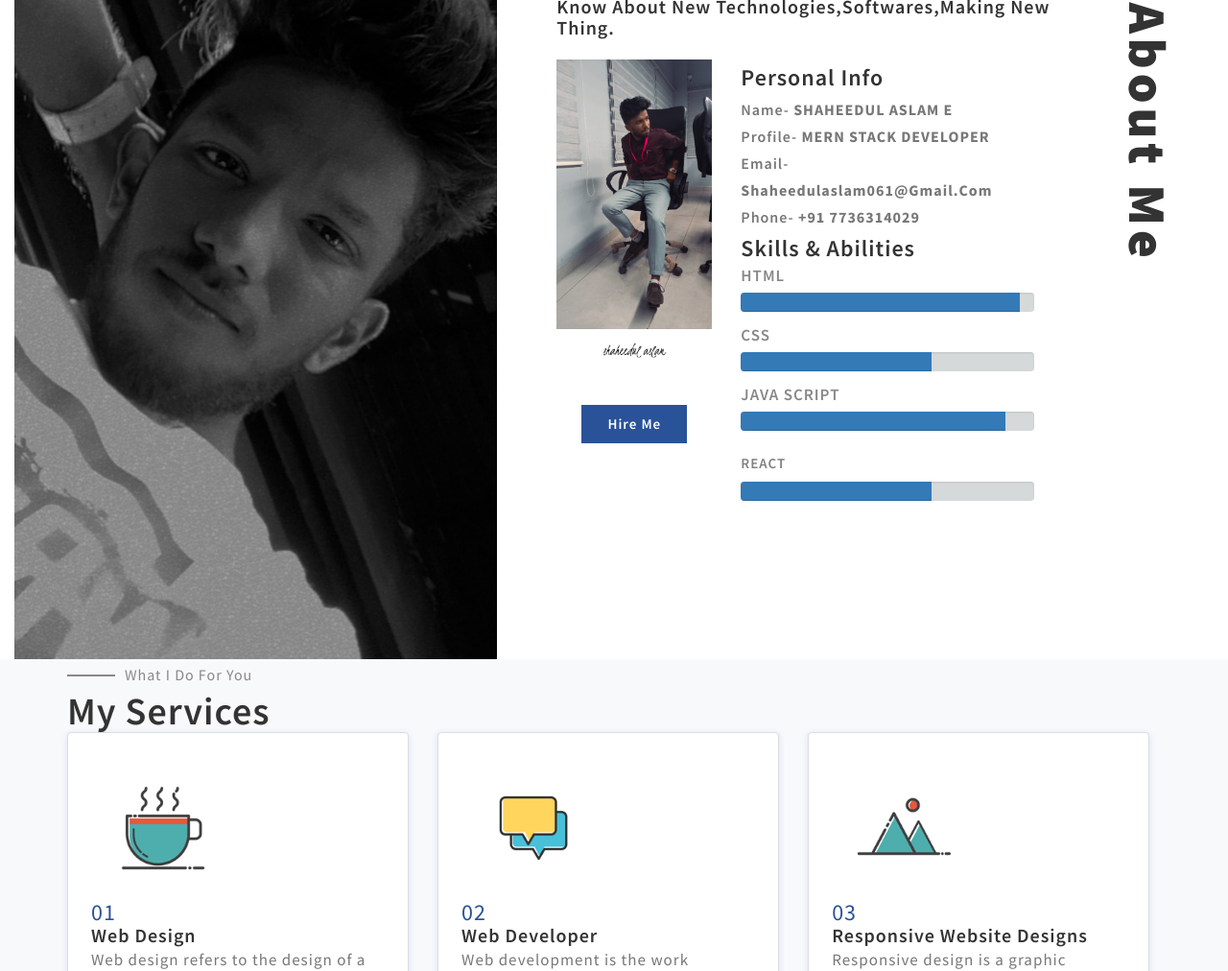
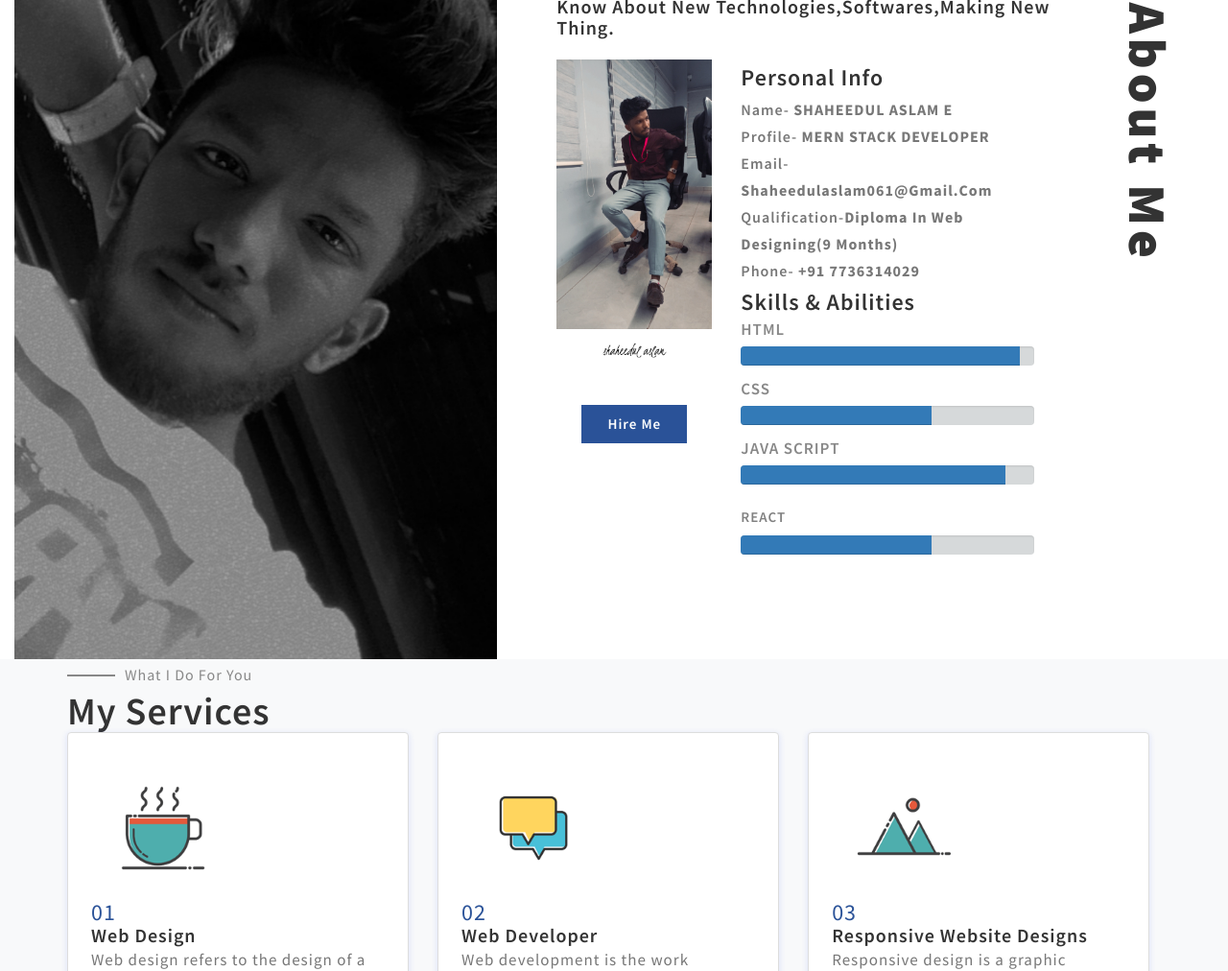
Before and after one commit to shaheedulaslam/personal-website, a plain HTML site: page index.html in a window 1280 px wide. Shown: the part 855-1867 px from the top of the page at 96% size. Drawn offline with Linux system fonts and the light colour scheme.

Commit message:
Update index.html

```diff
--- a/index.html
+++ b/index.html
@@ -110,6 +110,7 @@ Smartphone Compatible web template, free webdesigns for Nokia, Samsung, LG, Sony
 							<p>Name- <strong>SHAHEEDUL ASLAM E</strong></p>
 							<p>profile- <strong>MERN STACK DEVELOPER</strong></p>
 							<P>Email- <strong>Shaheedulaslam061@gmail.com</strong></P>
+							<p>Qualification-<strong>Diploma in Web Designing(9 months)</strong></p>
 							<p>Phone- <strong>+91 7736314029</strong></p>
 							<h4 class="mt-4">Skills & Abilities</h4>
 							<div class="progress-one mt-3">
```
